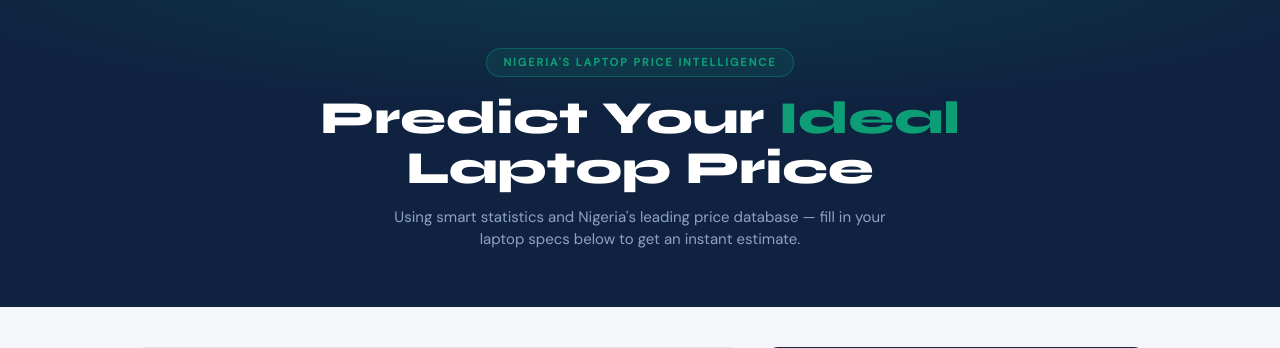
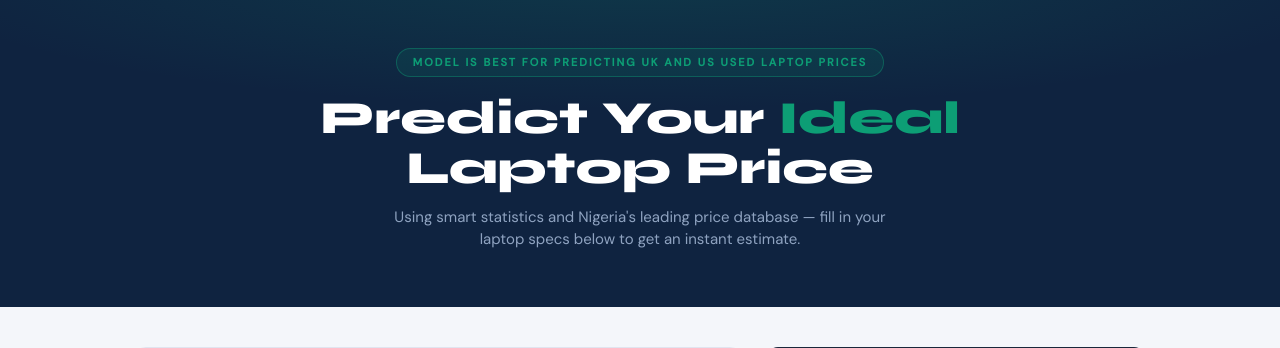
Before and after one commit to Bussy-creator/Price_Forge_Site, a Flask app: page / in a window 1280 px wide. Shown: the part 68-416 px from the top of the page. Run offline with Flask 3, Linux system fonts and the light colour scheme; parts of the project's set-up code (start-up, migrations or seed data) failed here and were passed over.

Commit message:
Update hero-eyebrow text in index.html

```diff
--- a/templates/index.html
+++ b/templates/index.html
@@ -188,7 +188,7 @@ footer strong{color:var(--gold)}
 
 <section class="hero">
   <div class="hero-bg"></div>
-  <div class="hero-eyebrow">Nigeria's Laptop Price Intelligence</div>
+  <div class="hero-eyebrow">model is best for predicting uk and us used laptop prices</div>
   <h1>Predict Your <em>Ideal</em><br/>Laptop Price</h1>
   <p>Using smart statistics and Nigeria's leading price database — fill in your laptop specs below to get an instant estimate.</p>
 </section>
```
